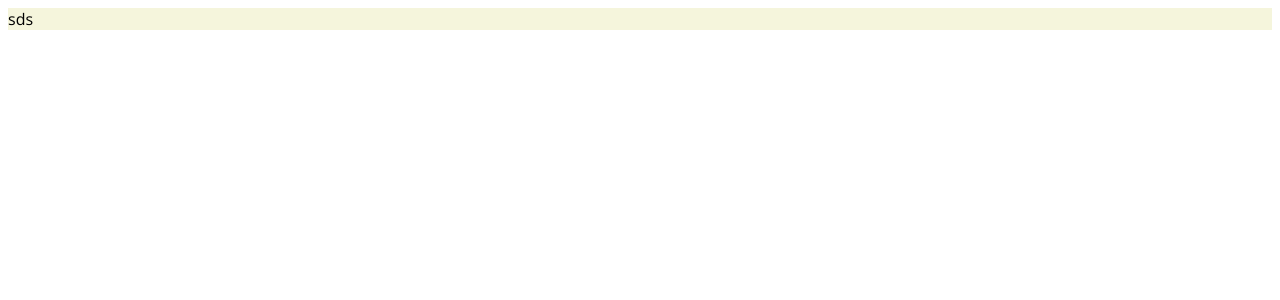
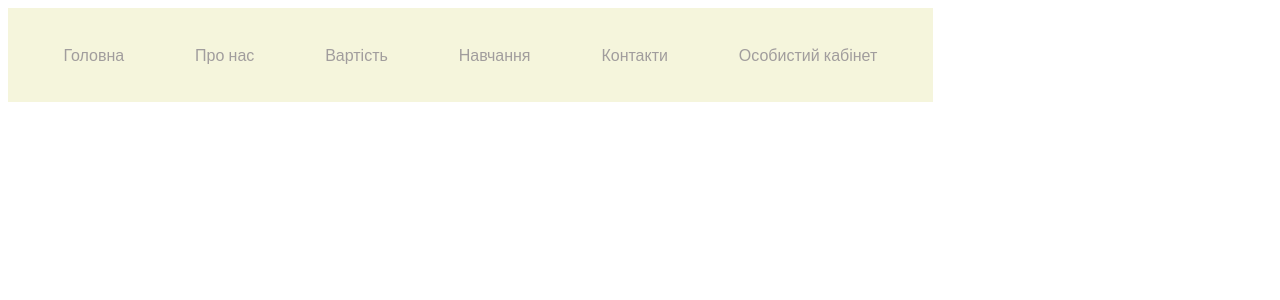
Before and after one commit to kpi-web/math-web, a React (Create React App) app: page / in a window 1280 px wide. Shown: the top 300 px of the page. Built offline with nearby package versions, Linux system fonts and the light colour scheme.

Commit message:
feat: added header item component

```diff
--- /dev/null
+++ b/src/components/atoms/Text.tsx
@@ -0,0 +1,15 @@
+import styled from "styled-components";
+
+interface Text {
+    fontSize?: string,
+    fontWeight?: string,
+    color?: string,
+}
+
+const Text = styled.p<Text>`
+  font-size: ${props => props.fontSize};
+  font-weight: ${props => props.fontWeight};
+  color: ${props => props.color};
+`
+
+export default Text;
--- /dev/null
+++ b/src/components/molecules/HeaderItem.tsx
@@ -0,0 +1,33 @@
+import React from 'react';
+import Text from "../atoms/Text";
+import styled from "styled-components";
+
+interface HeaderItem {
+    title: string,
+}
+
+const HeaderItemContainer = styled.div`
+  width: fit-content;
+  color: #a19d9d;
+  transition: 0.5s;
+
+  &:hover {
+    cursor: pointer;
+    opacity: 0.7;
+    transition: 0.5s;
+  }
+`
+
+const HeaderItem = (
+    {
+        title
+    }: HeaderItem
+) => {
+    return (
+        <HeaderItemContainer>
+            <Text>{title}</Text>
+        </HeaderItemContainer>
+    );
+};
+
+export default HeaderItem;
--- a/src/components/organisms/Header.tsx
+++ b/src/components/organisms/Header.tsx
@@ -1,11 +1,14 @@
 import React from 'react';
 import styled from "styled-components";
+import HeaderItem from "../molecules/HeaderItem";
 
 const HeaderStyled = styled.div`
   display: flex;
-  width: 100%;
+  width: 70%;
   background-color: beige;
   flex-grow: 1;
+  padding: 20px;
+  justify-content: space-around;
 
 `
 
@@ -14,7 +17,9 @@ const titles = ["Головна", "Про нас", "Вартість", "Навч
 const Header = () => {
     return (
         <HeaderStyled>
-sds
+            {
+                titles.map((title, index) => <HeaderItem title={title} key={index}/>)
+            }
         </HeaderStyled>
     );
 };
--- a/src/styles.css
+++ b/src/styles.css
@@ -1,3 +1,3 @@
-body{
+body, p{
     font-family: 'Open Sans', sans-serif;
 }
```
